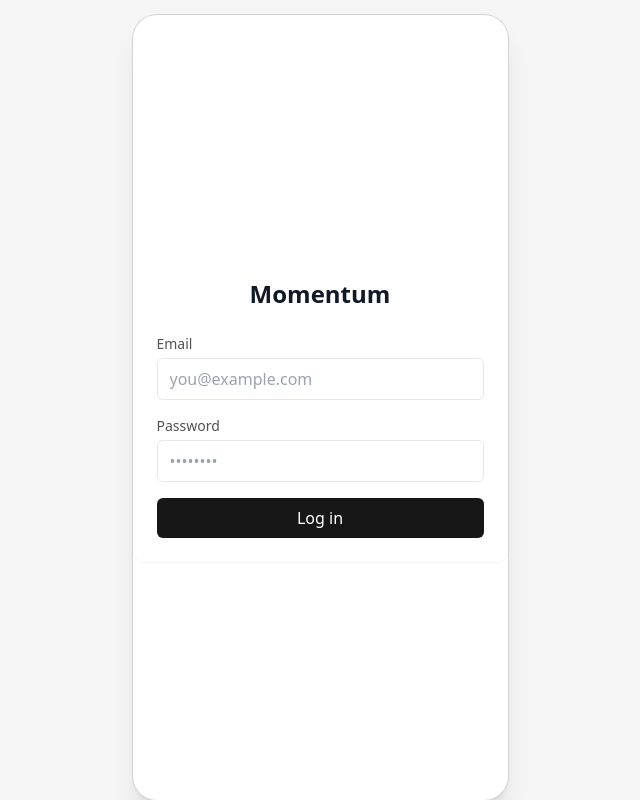
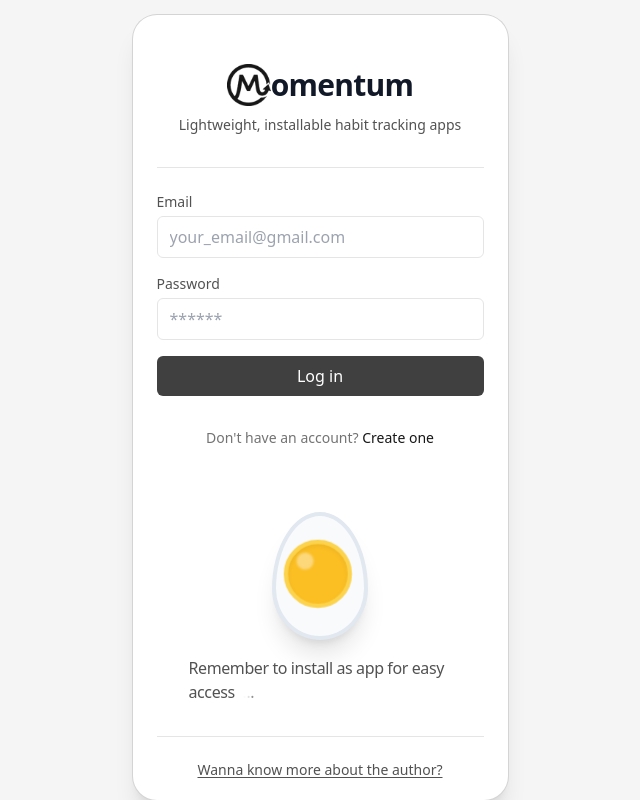
Before and after one commit to decomle/momentum, a React (Vite) app in the folder frontend/momentum-pwa/: page /login in a window 1280 px wide. Shown: the whole page, without its empty margins (320-960 px from the left). Built offline with nearby package versions, Linux system fonts and the light colour scheme; no server answers.

Commit message:
Logging page

```diff
--- a/frontend/momentum-pwa/src/components/commons.tsx
+++ b/frontend/momentum-pwa/src/components/commons.tsx
@@ -23,13 +23,18 @@
     )
 }
 
-export const LoadingDots = ({prefix = "", postfix=""}: {prefix?:string, postfix?:string}) => (
+export const LoadingDots = ({prefix = "Loading", postfix=""}: {prefix?:string, postfix?:string}) => {
+  return (
+    <>
+        {prefix + " "}
         <span className="inline-flex ml-1">
-    {prefix + " "}
             <span className="animate-dot-blink">.</span>
             {/* Use negative delays so they start at different points in the loop immediately */}
             <span className="animate-dot-blink [animation-delay:0.2s]">.</span>
             <span className="animate-dot-blink [animation-delay:0.4s]">.</span>
-    {" " + postfix}
+
         </span>
-);
+        {postfix ? " " + postfix : ""}
+    </>
+  )
+}
--- /dev/null
+++ b/frontend/momentum-pwa/src/pages/login/index.tsx
@@ -0,0 +1,93 @@
+import { useMutation } from '@tanstack/react-query'
+import { Link, useNavigate, useLocation } from "react-router-dom"
+
+import { CenterAlginedHeading } from '@/components/headings'
+import { login } from '@/api/auth'
+import { setAccessToken } from '@/lib/tokenStore'
+import { JammyLoader, LoadingDots, AuthorCard } from '@/components/commons'
+
+
+export default () => {
+  const navigate = useNavigate()
+  const location = useLocation()
+
+  const from = location.state?.from?.pathname || "/demo/dashboard"
+
+  const mutation = useMutation({
+    mutationFn: ({ email, password }: { email: string; password: string }) =>
+      login(email, password),
+
+    onSuccess: (data) => {
+      setAccessToken(data.access_token)
+      navigate(from, { replace: true })
+    },
+  })
+
+  function handleSubmit(formData: FormData) {
+    const email = formData.get("email") as string
+    const password = formData.get("password") as string
+    mutation.mutate({ email, password })
+  }
+
+  return (
+    <div className="h-full flex px-6 pt-12 pb-6">
+      <div className="w-full flex-1 flex flex-col">
+        <div className="space-y-8">
+
+          {/* Title */}
+          <CenterAlginedHeading />
+
+          <div className="pt-6 border-t border-neutral-200">
+            <form className="space-y-4" action={handleSubmit}>
+
+              {/* Email */}
+              <div>
+                <label className="block text-sm text-neutral-600 mb-1">
+                  Email
+                </label>
+
+                <input type="email" placeholder="your_email@gmail.com"
+                  className="w-full px-3 py-2 border border-neutral-200 rounded-md focus:outline-none focus:ring-2 focus:ring-neutral-300"
+                />
+              </div>
+
+              {/* Password */}
+              <div>
+                <label className="block text-sm text-neutral-600 mb-1">
+                  Password
+                </label>
+
+                <input type="password" placeholder="******"
+                  className="w-full px-3 py-2 border border-neutral-200 rounded-md focus:outline-none focus:ring-2 focus:ring-neutral-300"
+                />
+              </div>
+
+              {/* Login Button */}
+              <button type="submit" className="w-full py-2 btn-primary rounded-md transition">
+                Log in
+              </button>
+
+            </form>
+          </div>
+
+          {/* Footer */}
+          <p className="text-sm text-center text-neutral-500">
+            Don't have an account?{" "}
+            <Link to="/register" className="text-neutral-900 hover:underline" >
+              Create one
+            </Link>
+          </p>
+        </div>
+
+        <div className="mt-8">
+          <JammyLoader desc={<LoadingDots prefix="Remember to install as app for easy access" />}/>
+        </div>
+
+        <div className="mt-auto pt-5 border-t border-neutral-200 text-center">
+          <AuthorCard />
+        </div>
+
+      </div>
+    </div>
+  )
+}
```
Also changed, not shown: frontend/momentum-pwa/src/app/router.tsx (+1 -6 lines). Lines whose indentation alone changed are shown as unchanged.
